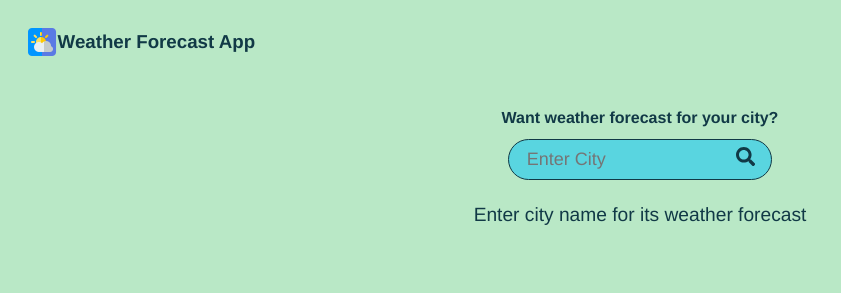
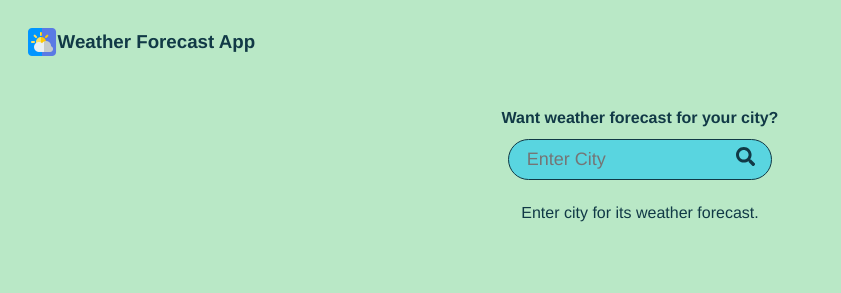
Before and after one commit to Paresh-Kalsotra/Weather-Forecast-App, a React (Vite) app: page / in a window 1280 px wide. Shown: the top 293 px of the page, without its empty margins (0-841 px from the left). Built offline with nearby package versions, Linux system fonts and the light colour scheme.

Commit message:
styles updates

```diff
--- a/src/App.jsx
+++ b/src/App.jsx
@@ -42,7 +42,7 @@ function App() {
           }
         });
     } else {
-      setMessage("Enter city name for its weather forecast");
+      setMessage("Enter city for its weather forecast.");
       setWeatherInfo(null);
     }
   }, [city]);
@@ -74,7 +74,7 @@ function App() {
         </form>
 
         {/* message */}
-        <p style={{ padding: "2%", fontSize: "larger", color: "#113946" }}>
+        <p style={{ padding: "2%", fontSize: "medium", color: "#113946" }}>
           {message}
         </p>
 
--- a/src/components/DisplayInfo.jsx
+++ b/src/components/DisplayInfo.jsx
@@ -18,6 +18,7 @@ const DisplayInfo = (props) => {
   return (
     <>
       <div
+        className="weather-card"
         style={{
           background: "#113946",
           padding: "20px",
@@ -27,9 +28,8 @@ const DisplayInfo = (props) => {
           color: "#59D5E0",
         }}
       >
-        <div className="weather-card">
         <h2>{info.name}</h2>
-
+        {/* weather and icon */}
         <div
           style={{
             display: "flex",
@@ -50,6 +50,7 @@ const DisplayInfo = (props) => {
           </p>
         </div>
 
+        {/* sun info */}
         <div
           style={{
             display: "flex",
@@ -70,6 +71,7 @@ const DisplayInfo = (props) => {
           </p>
         </div>
 
+        {/* temp info */}
         <div
           style={{
             display: "flex",
@@ -102,7 +104,8 @@ const DisplayInfo = (props) => {
           </div>
         </div>
 
-          <div id="card-conditions">
+        {/* conditions */}
+        <div>
           <p>
             <IoIosSpeedometer style={{ color: "#FAA300" }} /> Wind:{" "}
             {info.wind.speed} m/s, Direction: {info.wind.deg}°
@@ -118,7 +121,6 @@ const DisplayInfo = (props) => {
           </p>
         </div>
       </div>
-      </div>
     </>
   );
 };
```
Lines whose indentation alone changed are shown as unchanged.
